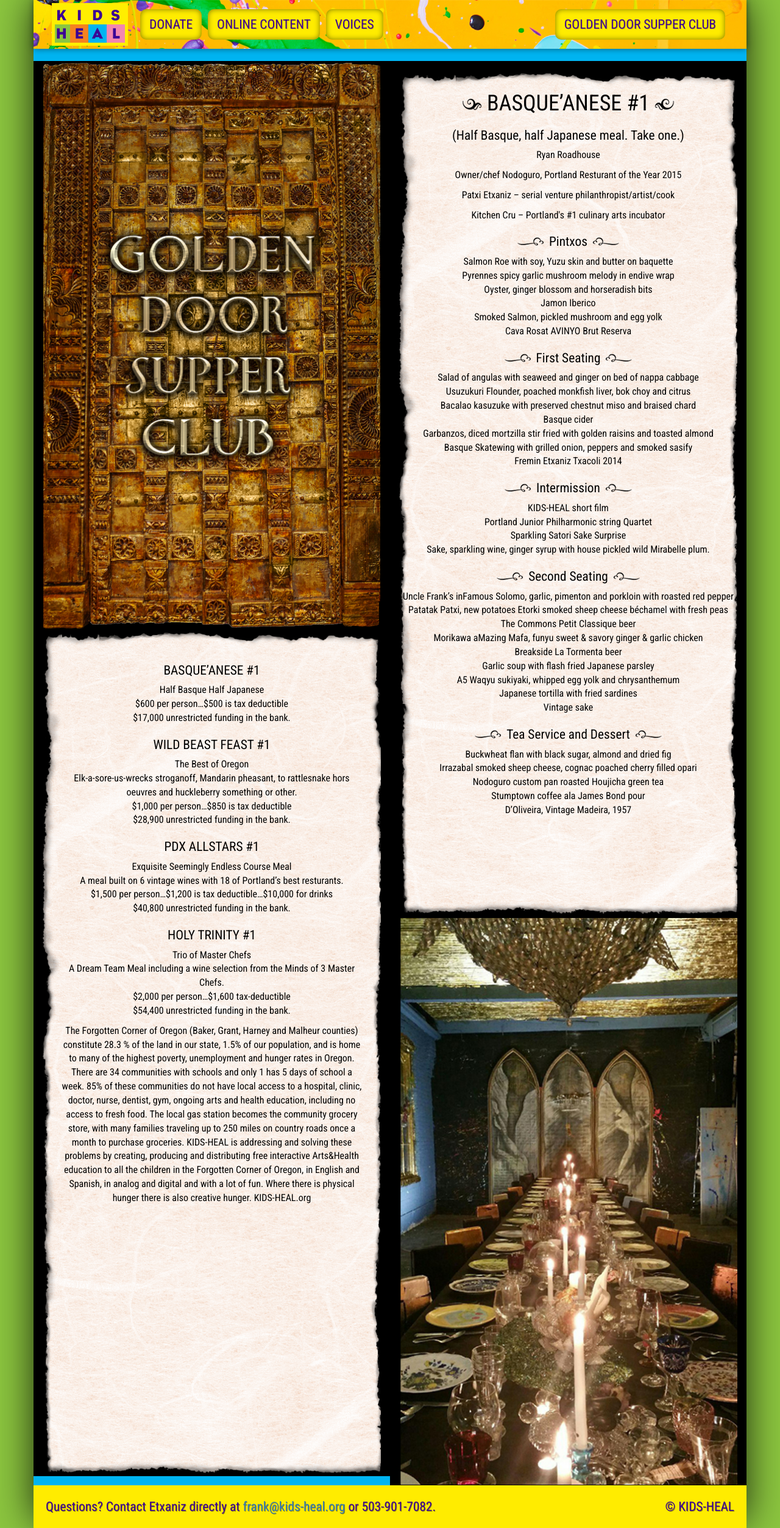
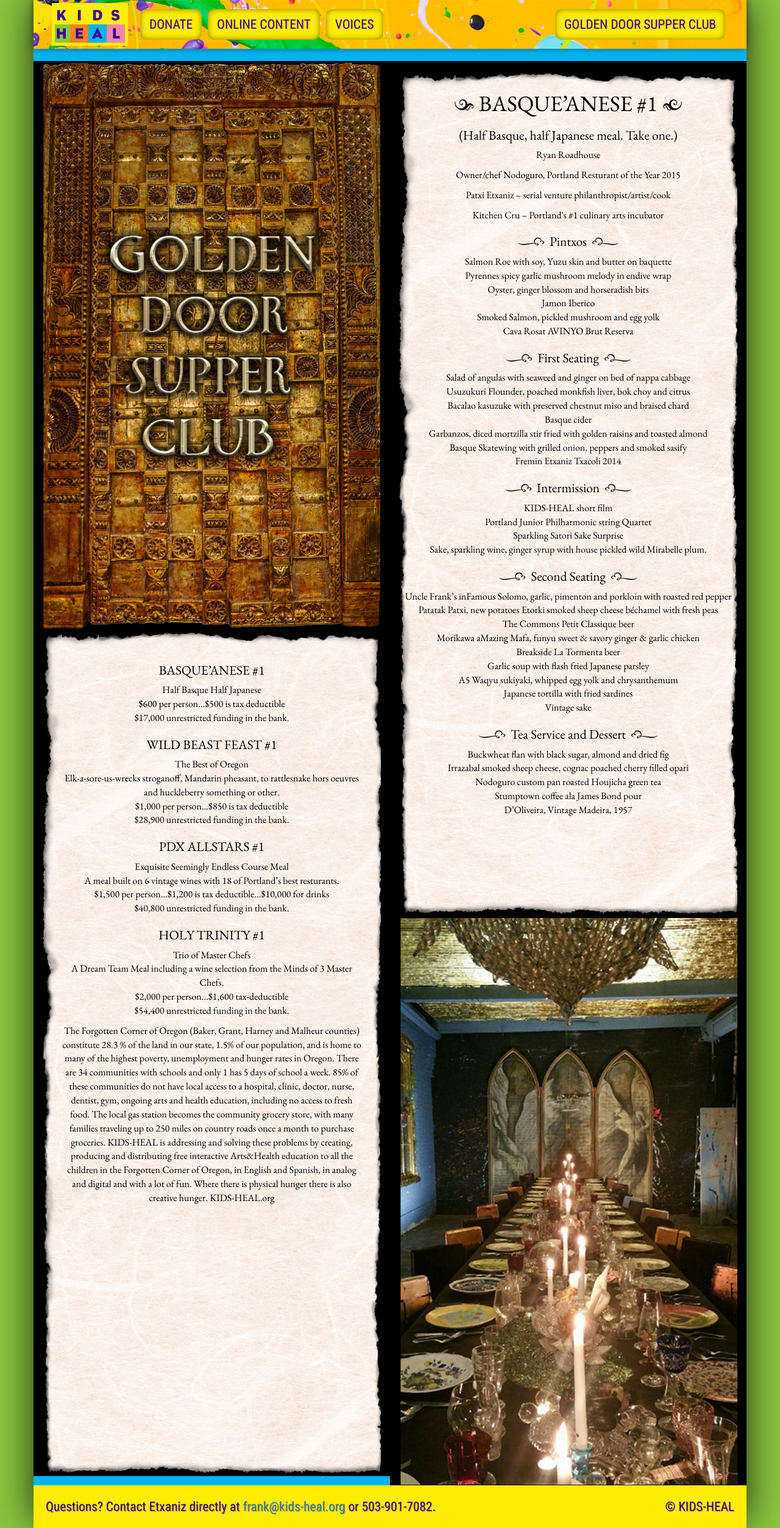
Before and after one commit to itsmerobb/KIDS-HEAL.github.io, a Jekyll site: the page built from supper-club.html, in a window 1280 px wide. Shown: the whole page at 61% size. Built offline with Jekyll 4.4.1, drawn with Linux system fonts in a browser that asks for light colours; some web fonts are replaced.

Commit message:
Added Supper club font.

```diff
--- a/_sass/supper-club.scss
+++ b/_sass/supper-club.scss
@@ -1,5 +1,6 @@
 .supper-club-col {
   background-color: #000;
+  font-family: 'EB Garamond', serif;
 }
 
 .paper {
--- a/supper-club.html
+++ b/supper-club.html
@@ -1,5 +1,7 @@
 ---
 layout: default
+fonts:
+  - "https://fonts.googleapis.com/css?family=EB+Garamond"
 ---
 {% assign menu = site.data.supper-club.menu %}
 {% assign series = site.data.supper-club.series %}
```
